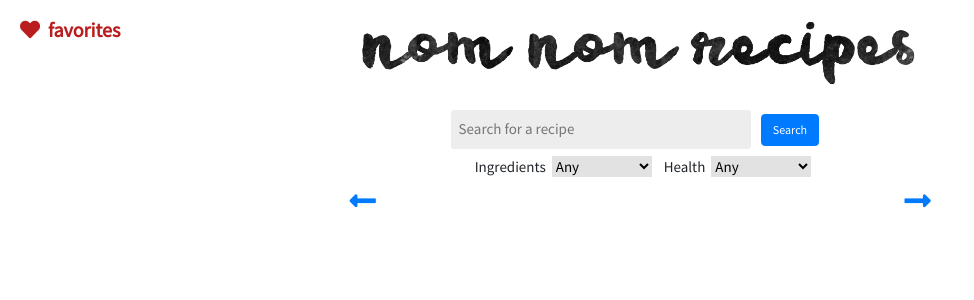
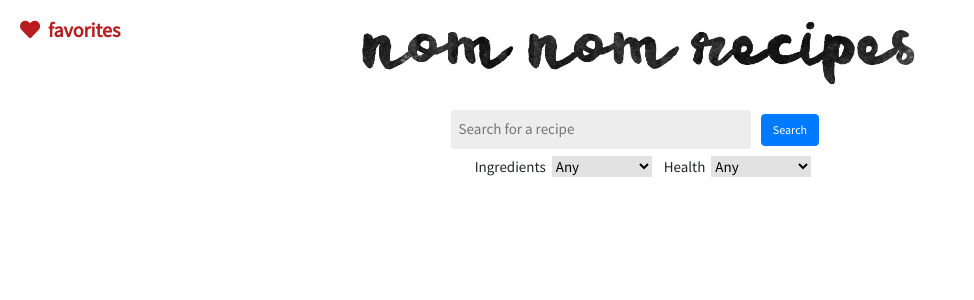
Before and after one commit to georgeaf18/recipeSearch, an Angular app: page / in a window 1280 px wide. Shown: the top 300 px of the page, without its empty margins (0-974 px from the left). Built offline with nearby package versions, Linux system fonts and the light colour scheme.

Commit message:
fixed arrows

```diff
--- a/src/app/recipe-list/recipe-list.component.html
+++ b/src/app/recipe-list/recipe-list.component.html
@@ -6,13 +6,12 @@
   [routerLinkActiveOptions]="{ exact: true }"><span class="favorites">&nbsp;&nbsp;favorites</span></i>
 
 
-<app-search-criteria  (searched) = 'newSearchCriteria($event)'></app-search-criteria>
+<app-search-criteria (searched) = 'newSearchCriteria($event)'></app-search-criteria>
 
 
-<div class="container">
+<div  class="container">
 
-
-  <div class="recipe_div"  *ngFor='let recipe of recipes; let i = index'>
+  <div  class="recipe_div"  *ngFor='let recipe of recipes; let i = index'>
 
     <div class="image-container">
     <img class='recipe_img' src={{recipe.recipe.image}} alt="">
@@ -25,7 +24,7 @@
 
 </div>
 
-<div class='pag_btns'>
+<div *ngIf ='recipes.length' class='pag_btns'>
   <a href="#top"><i (click)= 'changePag(false)' class="fas fa-long-arrow-alt-left"></i></a>
   <a href="#top"><i (click)= 'changePag(true)' class="fas fa-long-arrow-alt-right"></i></a>
 </div>
--- a/src/app/recipe-list/recipe-list.component.ts
+++ b/src/app/recipe-list/recipe-list.component.ts
@@ -64,6 +64,7 @@ export class RecipeListComponent implements OnInit {
     this.modalUrl = this.modalRecipe.url;
   }
 
+
   changePag = (where) => {
     if (where === true){
       this.pagFrom += 20;
```
